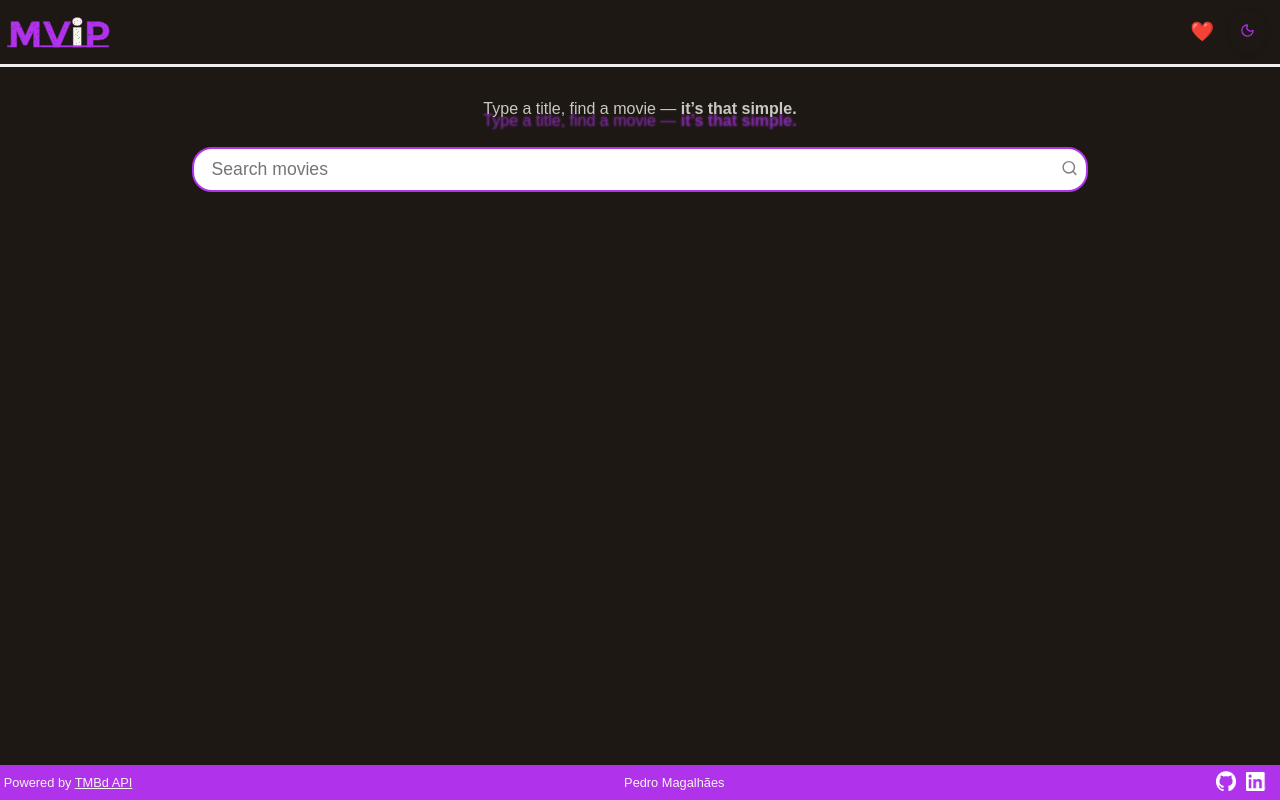
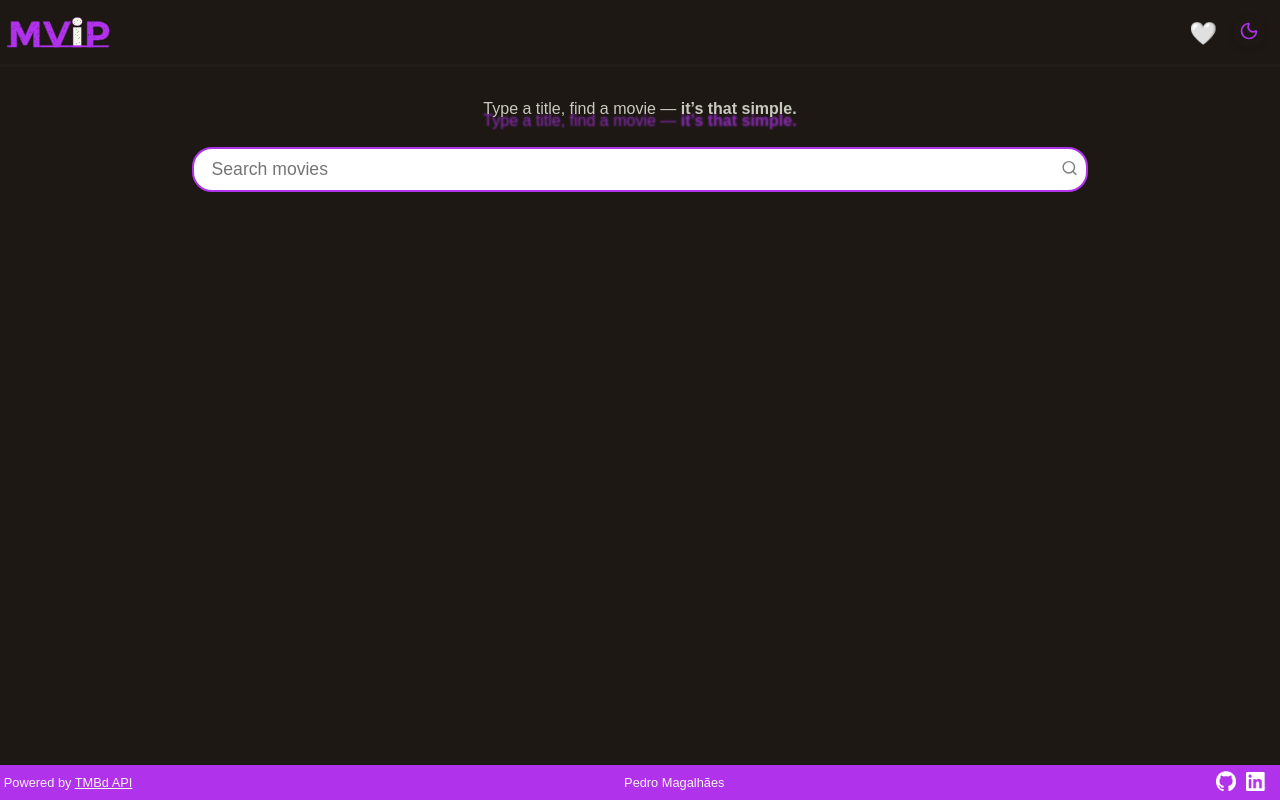
Before and after one commit to Pedrocas74/MoovieFinder, a React (Vite) app: page / in a window 1280 px wide. Both pictures are taken after a click on the button 1247 px from the left and 32 px from the top of the page. Built offline with nearby package versions, Linux system fonts and the light colour scheme.

Commit message:
Complete Dark mode feature

```diff
--- a/src/App.jsx
+++ b/src/App.jsx
@@ -95,7 +95,7 @@ export default function App() {
       {showFavorites && ( //movieList from FAVORITES
         <div className="favorites-page" style={{backgroundColor: darkMode ? "#1d1814" : "#f5f5e9" }}>
           <section className="favorites-section">
-            <h2>My Favorites ❤️</h2>
+            <h2>{darkMode ? "My Favorites 🤍" : "My Favorites ❤️"}</h2>
             {favorites.length !== 0 && (
               <MovieList
                 movies={favorites}
--- a/src/components/Header.jsx
+++ b/src/components/Header.jsx
@@ -4,11 +4,11 @@ import Logo from "./Logo.jsx";
 
 export default function Header({ toggleFavorites, darkMode, setDarkMode }) {
   return (
-    <header className={styles.header}>
+    <header className={styles.header} style={{borderBottom: darkMode ? "3px inset #00000013" : undefined}}>
       <Logo darkMode={darkMode} />
 
       <div className={styles.buttons}>
-        <button onClick={toggleFavorites}>❤️</button>
+        <button onClick={toggleFavorites}>{darkMode ? "🤍" : "❤️"}</button>
         <ThemeToggle darkMode={darkMode} setDarkMode={setDarkMode} />
       </div>
     </header>
--- a/src/components/MovieCard.jsx
+++ b/src/components/MovieCard.jsx
@@ -9,6 +9,7 @@ export default function MovieCard({
   toggleFavorite,
   isFavorite,
   isTouchDevice,
+  darkMode
 }) {
   const controls = useAnimation();
   const [showFeedback, setShowFeedback] = useState(false);
@@ -59,8 +60,11 @@ export default function MovieCard({
       </div>
 
       {/* feedback animation */}
-      {showFeedback && (
+      {showFeedback && !darkMode && (
         <div className={styles.feedback}>{isFavorite ? "💔" : "❤️"}</div>
+      )}
+      {showFeedback && darkMode && (
+        <div className={styles.feedback}>{isFavorite ? "💔" : "🤍"}</div>
       )}
     </motion.div>
   );
--- a/src/components/MovieList.jsx
+++ b/src/components/MovieList.jsx
@@ -27,6 +27,7 @@ export default function MovieList({
             favorites.some((fav) => fav.id === movie.id)
           }
           isTouchDevice={isTouchDevice}
+          darkMode={darkMode}
         />
       ))}
     </div>
--- a/src/components/MovieSummary.jsx
+++ b/src/components/MovieSummary.jsx
@@ -8,12 +8,31 @@ export default function MovieSummary({ movie, onClose, darkMode }) {
     : placeholderImg;
 
   return (
-    <div className={styles.summary_overlay} onClick={onClose}>
-      <div className={styles.summary} onClick={(e) => e.stopPropagation()}>
+    <div
+      className={styles.summary_overlay}
+      style={{
+        background: darkMode ? "#b032eb" : "#8f1919",
+        color: darkMode ? "#f5f5e9" : "#1d1814",
+        backgroundImage: `
+      repeating-linear-gradient(
+        45deg,
+        rgba(255, 255, 255, 0.07) 0 1px,
+        transparent 10px 4px
+      ),
+      repeating-linear-gradient(
+        -45deg,
+        rgba(255, 255, 255, 0.07) 0 1px,
+        transparent 10px 8px
+      )
+    `
+      }}
+      onClick={onClose}
+    >
+      <div className={styles.summary} style={{background: darkMode ? "#1d1814" : "#f5f5e9"}} onClick={(e) => e.stopPropagation()}>
         <button onClick={onClose}>
           <X style={{ scale: 0.9, strokeWidth: 4 }} />
         </button>
-        <img src={posterUrl} alt={`Poster of ${movie.title}`} />
+        <img style={{borderBottom: darkMode ? "3px solid #f5f5e9" : "3px solid #1d1814"}} src={posterUrl} alt={`Poster of ${movie.title}`} />
         <h2>{movie.title}</h2>
         <p className={styles.rating}>
           <Star
--- a/src/components/ThemeToggle.jsx
+++ b/src/components/ThemeToggle.jsx
@@ -18,7 +18,7 @@ export default function ThemeToggle({ darkMode, setDarkMode }) {
             exit={{ rotate: 90, opacity: 0, scale: 0.5 }}
             transition={{ duration: 0.4 }}
           >
-            <Moon size={15} color="#b032eb" />
+            <Moon size={20} color="#b032eb" />
           </motion.span>
         ) : (
           <motion.span
@@ -28,7 +28,7 @@ export default function ThemeToggle({ darkMode, setDarkMode }) {
             exit={{ rotate: -90, opacity: 0, scale: 0.5 }}
             transition={{ duration: 0.4 }}
           >
-            <Sun size={15} color="#8f1919" />
+            <Sun size={20} color="#8f1919" />
           </motion.span>
         )}
       </AnimatePresence>
--- a/src/styles/Header.module.css
+++ b/src/styles/Header.module.css
@@ -11,6 +11,6 @@
     border-radius: 20px;
     border: none;
     background: none;
-    font-size: 1.2rem;
+    font-size: 1.4rem;
     margin-right: 10px;
 }
--- a/src/styles/MovieCard.module.css
+++ b/src/styles/MovieCard.module.css
@@ -1,6 +1,6 @@
 .movieCard  {
     min-width: 8em;
-    border-right: 1.5px solid;
+    border-right: 1px solid;
     border-bottom: 2px solid;
     background-color: #f5f5e9;
     height: 15em;
--- a/src/styles/MovieSummary.module.css
+++ b/src/styles/MovieSummary.module.css
@@ -4,18 +4,13 @@
   left: 0;
   width: 101vw;
   height: 100%;
-  background: #8f1919f1;
   display: flex;
   justify-content: center;
   align-items: center;
   overflow-y: scroll;
   scroll-behavior: smooth;
-  color: #1d1814;
   scrollbar-color: none;
   z-index: 20;
-  background-image:
-    repeating-linear-gradient(45deg, rgba(255, 255, 255, 0.03) 0 1px, transparent 10px 4px),
-    repeating-linear-gradient(-45deg, rgba(255,255,255,0.03) 0 1px, transparent 10px 8px);
 }
 
 .summary {
@@ -30,9 +25,7 @@
   align-items: stretch;
   width: 85%;
   min-height: 100vh;
-  background: #f5f5e9;
   padding: 0.5em 0;
-
 }
 
 .summary img {
@@ -45,8 +38,6 @@
   padding-top: 50px;
   border-bottom-right-radius: 15px;
   border-bottom-left-radius: 15px;
-  border-bottom: 3px solid #1d1814;
-
 }
 
 .summary h2 {
@@ -134,15 +125,3 @@
 .summary button:active {
   scale: 0.9;
 }
-
-/* DARK MODE */
-
-html.dark .summary_overlay {
-  background: #b032eb;
-  color: #f5f5e9;
-}
-
-html.dark .summary {
-  background-color: #1d1814;
-
-}
--- a/src/styles/ThemeToggle.module.css
+++ b/src/styles/ThemeToggle.module.css
@@ -1,31 +1,14 @@
-/* styles.css */
-html {
-  transition: background-color 0.5s ease, color 0.5s ease;
-}
-
-html.dark {
-  background-color: #121212;
-  color: #f5f5f5;
-}
-
-html:not(.dark) {
-  background-color: #ffffff;
-  color: #121212;
-}
-
 .toggleButton {
   cursor: pointer;
   border: none;
-  background: #e0e0e0;
-  border-radius: 50%;
-  padding: 10px;
+  background: transparent;
+  padding-top: 5px;
   display: inline-flex;
   align-items: center;
   justify-content: center;
-  box-shadow: 0 2px 6px rgba(0,0,0,0.15);
-  transition: background 0.3s ease;
+  box-shadow: 0px 2px 6px rgba(0,0,0,0.15);
+  -webkit-tap-highlight-color: transparent;
 }
-
-html.dark .toggleButton {
-  background: #333333;
+.toggleButton:focus {
+  outline: none ;
 }
```
